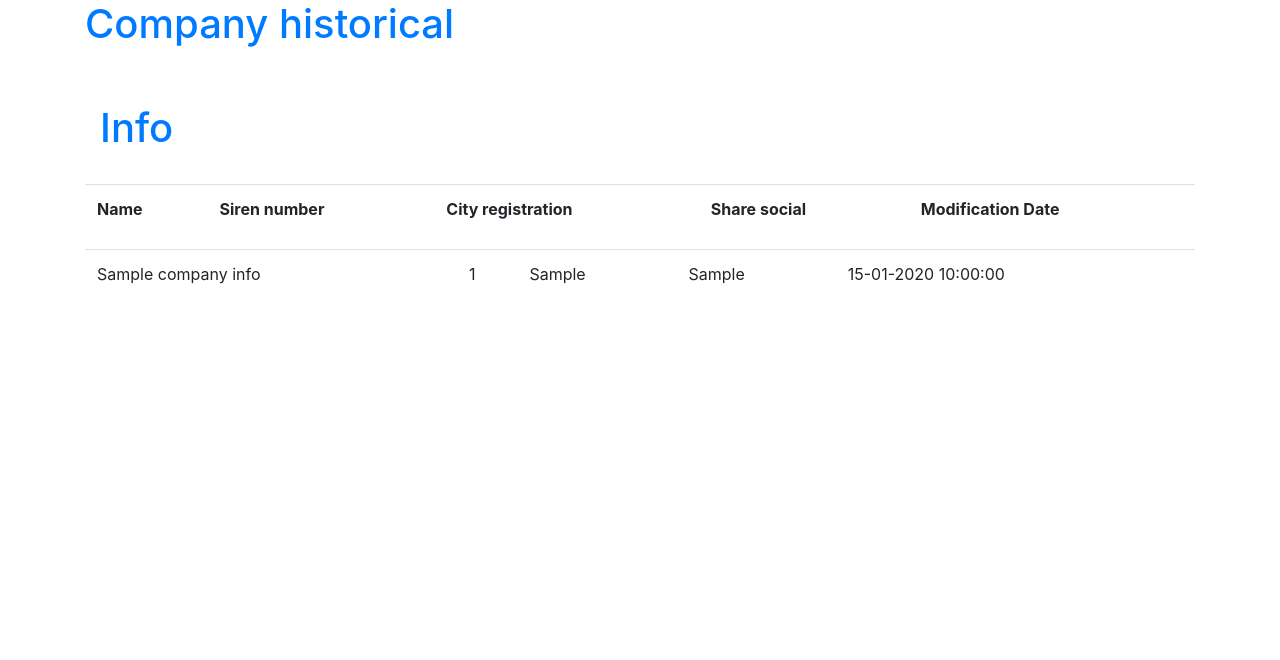
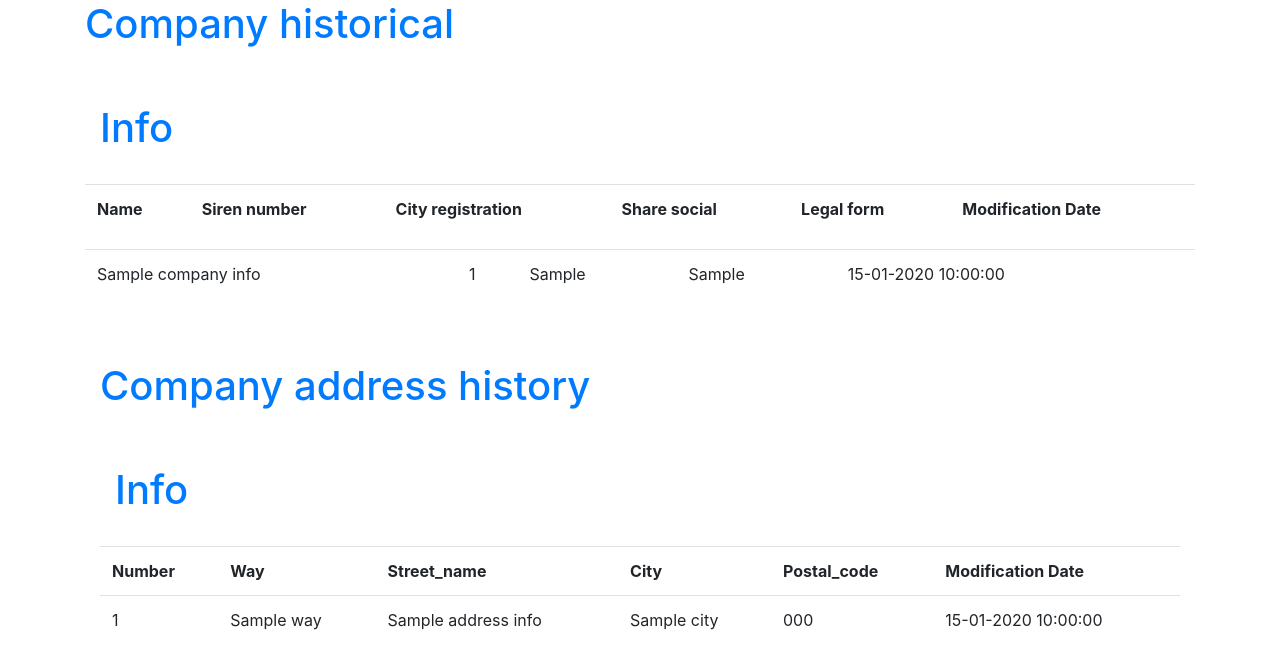
Before and after one commit to nicbond/InterInvest, a Symfony app: template templates/historical/show.html.twig in a window 1280 px wide. Shown: the part 302-962 px from the top of the page. Before the commit the page ends 586 px from the top, so only its background shows below. Run offline with Twig, Linux system fonts and the light colour scheme; the template is opened without the code that fills it: most values are stand-ins (such as "Sample title", 1, 10 or a date in 2020); form fields are guessed from the names that the template uses; lists and menus that the app fills with data are empty; some libraries are stand-ins or nearby versions.

Commit message:
Display the history address of a company by date and his id

```diff
--- /dev/null
+++ b/templates/historical/_address.html.twig
@@ -0,0 +1,20 @@
+        <table class="table">
+            <tbody>
+                <tr>
+                    <th>{{ 'Number'|trans}}</th>
+                    <th>{{ 'Way'|trans}}</th>
+                    <th>{{ 'Street_name'|trans}}</th>
+                    <th>{{ 'City'|trans}}</th>
+                    <th>{{ 'Postal_code'|trans}}</th>
+                    <th>{{ 'Modification Date'|trans}}</th>
+                </tr>
+                <tr>
+                    <td>{{ addressInfo.number }}</td>
+                    <td>{{ addressInfo.way }}</td>
+                    <td>{{ addressInfo.streetName }}</td>
+                    <td>{{ addressInfo.city }}</td>
+                    <td>{{ addressInfo.postalCode }}</td>
+                    <td>{{ addressInfo.createdAt|date('d-m-Y H:i:s') }}</td>
+                </tr>
+            </tbody>
+        </table>
--- a/templates/historical/show.html.twig
+++ b/templates/historical/show.html.twig
@@ -34,12 +34,36 @@
                                      <th>{{ 'Siren number'|trans}}</th>
                                      <th>{{ 'City registration'|trans}}</th>
                                      <th>{{ 'Share social'|trans}}</th>
+                                     <th>{{ 'Legal form'|trans}}</th>
                                      <th>{{ 'Modification Date'|trans}}</th>
                                  </tr>
                              </tbody>
                          </table>
                 {% for companyInfo in companyInfos %}
-                        {% include 'historical/_company.html.twig' %}
+                    {% include 'historical/_company.html.twig' %}
+                {% else %}
+                <tr>
+                    <td colspan="3">{{ 'no records found'|trans}}</td>
+                </tr>
+                {% endfor %}
+            </div>
+    </div>
+
+    </br>
+
+    <div class="container mt-4">
+    <div class="text-primary" style="font-weight: bold;font-size: 4rem;"><h1>{{ 'Company address history'|trans}}</h1></div>
+        </br>
+            <div class="container mt-4">
+                <div class="text-primary" style="font-weight: bold;font-size: 4rem;"><h1>{{ 'Info'|trans}}</h1></div>
+                </br>
+                     <div class="row">
+                {% for addressInfo in addressInfos %}
+                        {% include 'historical/_address.html.twig' %}
+                {% else %}
+                <tr>
+                    <td colspan="3">{{ 'no records found'|trans}}</td>
+                </tr>
                 {% endfor %}
             </div>
     </div>
--- a/translations/messages.fr.yml
+++ b/translations/messages.fr.yml
@@ -34,3 +34,4 @@ Historical: Historique
 Modification Date: Date de modification
 Company historical: Historique de la société
 Info: Informations
+Company address history: Historique des adresses de la société
```
Also changed, not shown: src/Controller/HistoricalController.php (+10 -1 lines), src/Repository/HistoricalAddressRepository.php (+16 -26 lines).
